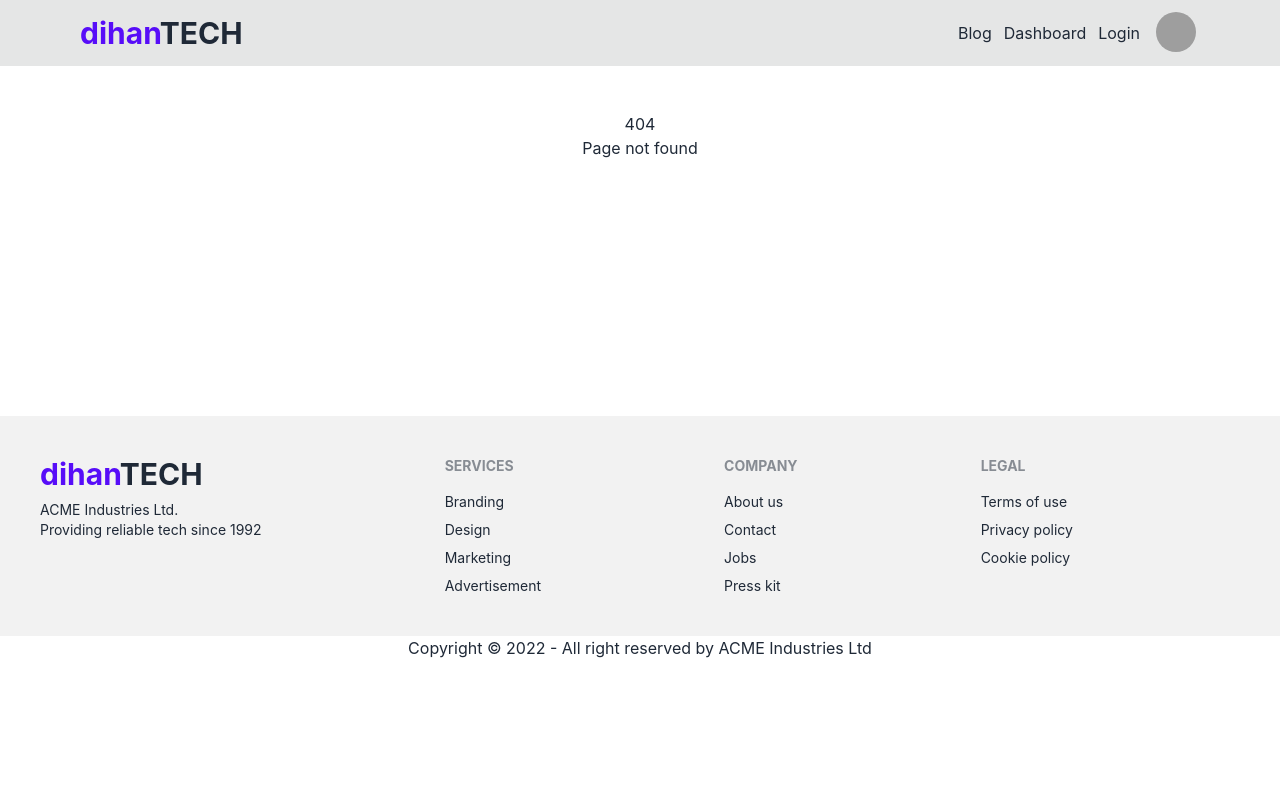
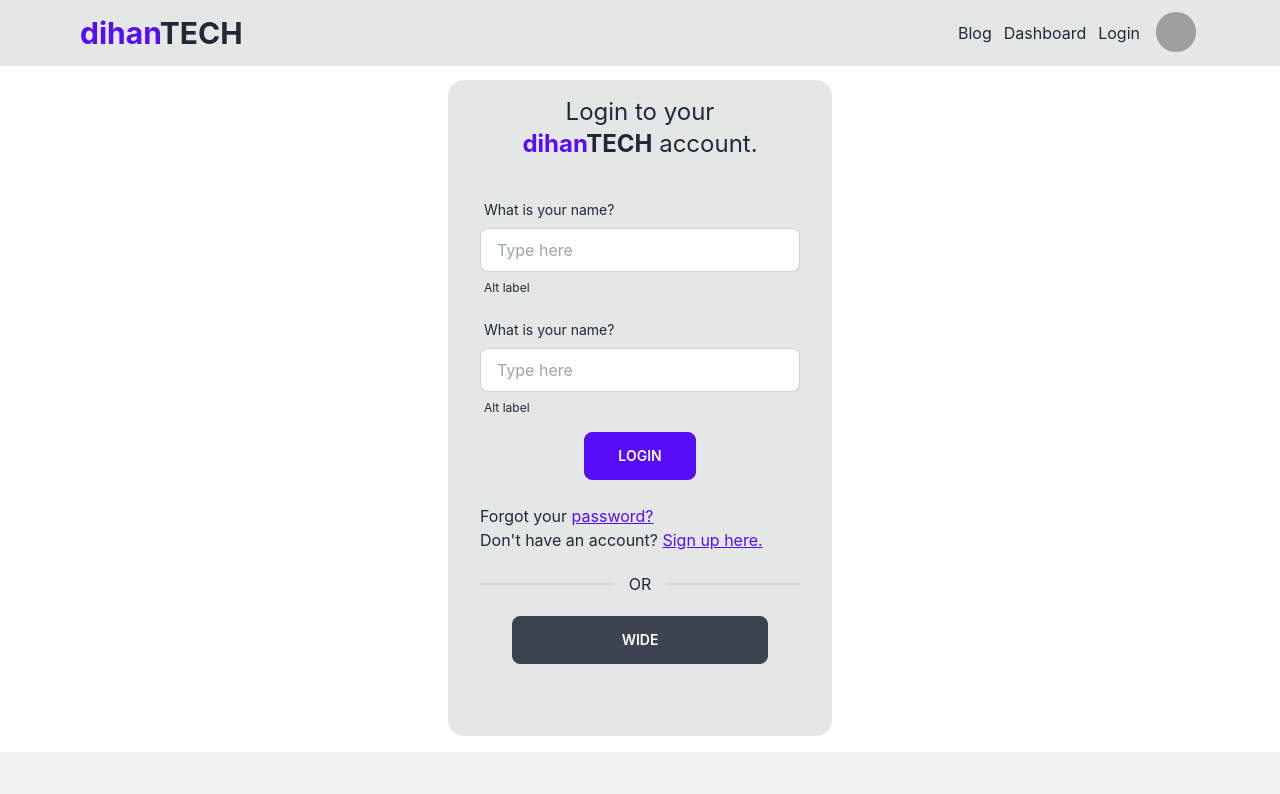
Before and after one commit to mnin-nahid/DIHAN-LTD--manufacturer-website-client-side, a React (Create React App) app: page /login in a window 1280 px wide. Shown: the top 794 px of the page. Built offline with nearby package versions, Linux system fonts and the light colour scheme; grey boxes are pictures that could not be loaded.

Commit message:
login structured

```diff
--- a/package.json
+++ b/package.json
@@ -10,6 +10,7 @@
     "firebase": "^9.8.1",
     "react": "^18.1.0",
     "react-dom": "^18.1.0",
+    "react-hook-form": "^7.31.2",
     "react-router-dom": "^6.3.0",
     "react-scripts": "5.0.1",
     "web-vitals": "^2.1.4"
--- a/src/App.js
+++ b/src/App.js
@@ -4,6 +4,8 @@ import Navber from './components/Navber';
 import Blogs from './pages/Blogs/Blogs';
 import Footer from './pages/Home/Footer';
 import Home from './pages/Home/Home';
+import Login from './pages/Login/Login';
+import SignUp from './pages/Login/SignUp';
 import PageNotFound from './pages/PageNotFound/PageNotFound';
 
 function App() {
@@ -13,6 +15,8 @@ function App() {
       <Routes>
         <Route path='/' element={<Home />} />
         <Route path='/blog' element={<Blogs />} />
+        <Route path='/login' element={<Login />} />
+        <Route path='/signup' element={<SignUp />} />
         <Route path="*" element={<PageNotFound />} />
       </Routes>
       <Footer />
--- /dev/null
+++ b/src/pages/Login/Login.js
@@ -0,0 +1,39 @@
+import React from 'react';
+import { Link } from 'react-router-dom';
+
+const Login = () => {
+    return (
+        <div className='pt-4 pb-10 card w-96 mx-auto bg-base-300 mt-20'>
+            <h2 className='text-2xl text-center'>Login to your <br /> <span className='font-bold'><span className='text-primary'>dihan</span>TECH</span> account.</h2>
+            <div className='card-body'>
+                <div class="form-control w-full max-w-xs">
+                    <label class="label">
+                        <span class="label-text">What is your name?</span>
+                    </label>
+                    <input type="text" placeholder="Type here" class="input input-bordered h-11 w-full max-w-xs" />
+                    <label class="label">
+                        <span class="label-text-alt">Alt label</span>
+                    </label>
+                </div>
+                <div class="form-control w-full max-w-xs">
+                    <label class="label">
+                        <span class="label-text">What is your name?</span>
+                    </label>
+                    <input type="text" placeholder="Type here" class="input input-bordered h-11 w-full max-w-xs" />
+                    <label class="label">
+                        <span class="label-text-alt">Alt label</span>
+                    </label>
+                </div>
+                <button className='btn btn-primary w-28 mx-auto h-6'>Login</button>
+                <div className='py-4'>
+                    <p>Forgot your <Link className='text-primary underline' to='/signup' >password?</Link></p>
+                    <p>Don't have an account? <Link className='text-primary underline' to='/signup'>Sign up here.</Link></p>
+                </div>
+                <div class="divider mt-0">OR</div>
+                <button class="btn btn-wide mx-auto">Wide</button>
+            </div>
+        </div>
+    );
+};
+
+export default Login;
--- /dev/null
+++ b/src/pages/Login/SignUp.js
@@ -0,0 +1,13 @@
+import React from 'react';
+
+const SignUp = () => {
+    return (
+        <div className='mt-20'>
+            <h2 className="text-4xl text-center">
+                This is for signup
+            </h2>
+        </div>
+    );
+};
+
+export default SignUp;
```
Also changed, not shown: src/.__steps.js, 1 other file (tests, documents, lock files or other folders).
